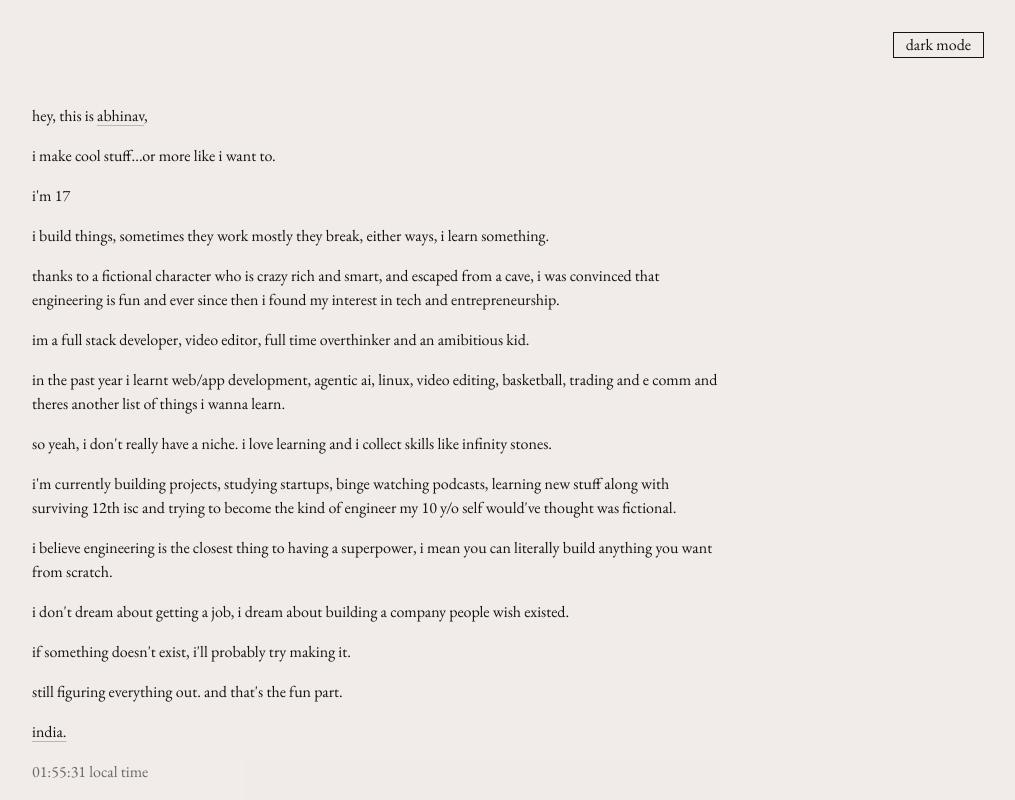
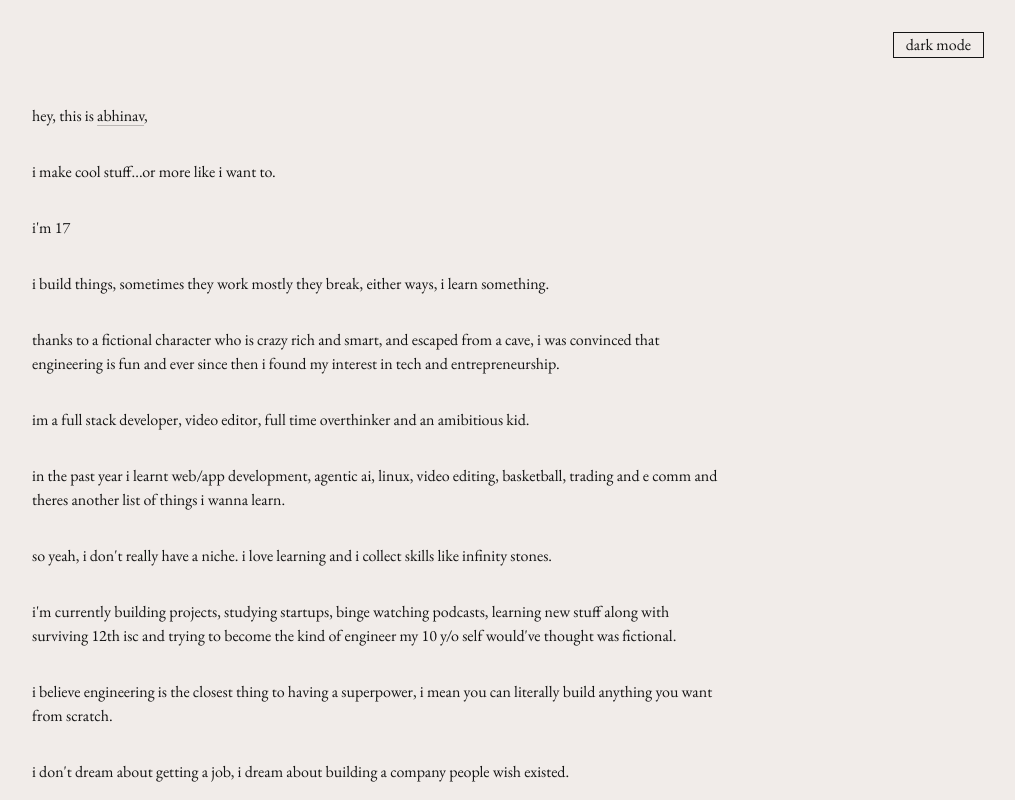
Before and after one commit to abhinaaaavvv/my_portfolio, a Next.js app: page / in a window 1280 px wide. Shown: the top 800 px of the page, without its empty margins (264-1279 px from the left). Built offline with nearby package versions, Linux system fonts and the light colour scheme.

Commit message:
Improve page typography and selection style
- Increase vertical spacing between paragraphs.
- Disable text selection on the content container.
- Add custom global selection colors.

```diff
--- a/src/app/globals.css
+++ b/src/app/globals.css
@@ -12,3 +12,8 @@
   font-weight: 400;
   background-color: var(--light);
 }
+
+::selection {
+  background-color: var(--dark);
+  color: var(--light);
+}
--- a/src/app/page.tsx
+++ b/src/app/page.tsx
@@ -24,52 +24,52 @@ const ThemeToggle = () => {
 };
 
 const Content = () => (
-  <div className="mx-auto w-full max-w-3xl p-4 sm:p-6 md:p-8 lg:p-10">
-    <p className="pb-4">hey, this is <a href="https://www.linkedin.com/in/abhinavsarkar-bangalore/" className="underline decoration-(--link-underline) underline-offset-4 transition-[text-decoration-color] hover:decoration-(--link-underline-hover)" target="_blank" rel="noreferrer">abhinav</a>,</p>
-    <p className="pb-4">i make cool stuff...or more like i want to.</p>
-    <p className="pb-4">i&apos;m 17</p>
-    <p className="pb-4">
+  <div className="mx-auto w-full max-w-3xl select-none p-4 sm:p-6 md:p-8 lg:p-10">
+    <p className="pb-8">hey, this is <a href="https://www.linkedin.com/in/abhinavsarkar-bangalore/" className="underline decoration-(--link-underline) underline-offset-4 transition-[text-decoration-color] hover:decoration-(--link-underline-hover)" target="_blank" rel="noreferrer">abhinav</a>,</p>
+    <p className="pb-8">i make cool stuff...or more like i want to.</p>
+    <p className="pb-8">i&apos;m 17</p>
+    <p className="pb-8">
       i build things, sometimes they work mostly they break, either ways, i
       learn something.
     </p>
-    <p className="pb-4">
+    <p className="pb-8">
       thanks to a fictional character who is crazy rich and smart, and escaped
       from a cave, i was convinced that engineering is fun and ever since then i
       found my interest in tech and entrepreneurship.
     </p>
-    <p className="pb-4">
+    <p className="pb-8">
       im a full stack developer, video editor, full time overthinker and an
       amibitious kid.
     </p>
-    <p className="pb-4">
+    <p className="pb-8">
       in the past year i learnt web/app development, agentic ai, linux, video
       editing, basketball, trading and e comm and theres another list of
       things i wanna learn.
     </p>
-    <p className="pb-4">
+    <p className="pb-8">
       so yeah, i don&apos;t really have a niche. i love learning and i collect
       skills like infinity stones.
     </p>
-    <p className="pb-4">
+    <p className="pb-8">
       i&apos;m currently building projects, studying startups, binge watching
       podcasts, learning new stuff along with surviving 12th isc and trying to
       become the kind of engineer my 10 y/o self would&apos;ve thought was fictional.
     </p>
-    <p className="pb-4">
+    <p className="pb-8">
       i believe engineering is the closest thing to having a superpower, i mean you
       can literally build anything you want from scratch.
     </p>
-    <p className="pb-4">
+    <p className="pb-8">
       i don&apos;t dream about getting a job, i dream about building a company people
       wish existed.
     </p>
-    <p className="pb-4">
+    <p className="pb-8">
       if something doesn&apos;t exist, i&apos;ll probably try making it.
     </p>
-    <p className="pb-4">
+    <p className="pb-8">
       still figuring everything out. and that&apos;s the fun part.
     </p>
-    <p className="pb-4">
+    <p className="pb-8">
       <a
         href="https://maps.app.goo.gl/JuB4mwM1AEpRkM8B8"
         target="_blank"
@@ -79,7 +79,7 @@ const Content = () => (
         india.
       </a>
     </p>
-    <p className="pb-4 opacity-60">
+    <p className="pb-8 opacity-60">
       <LocalTime />
     </p>
     <p>
```
